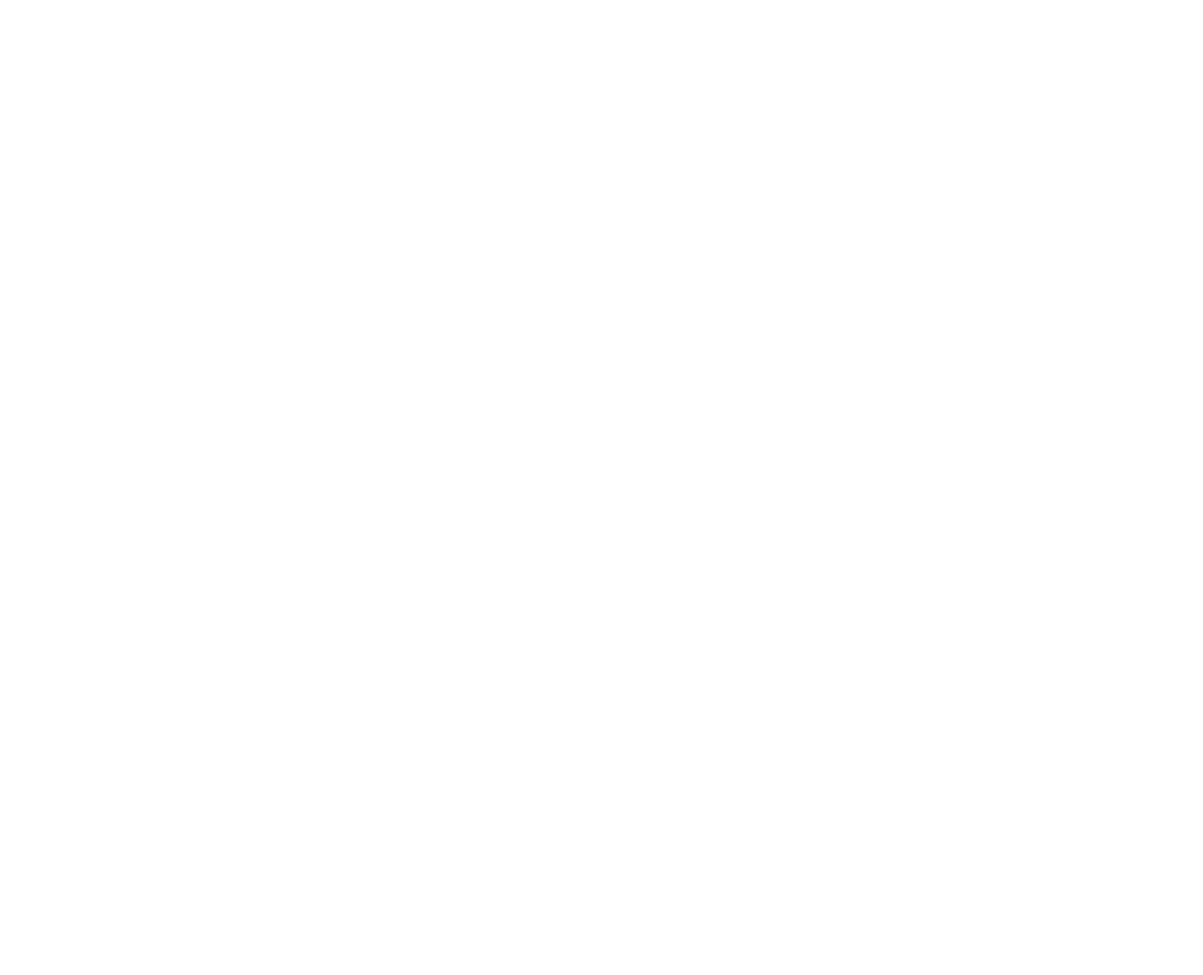
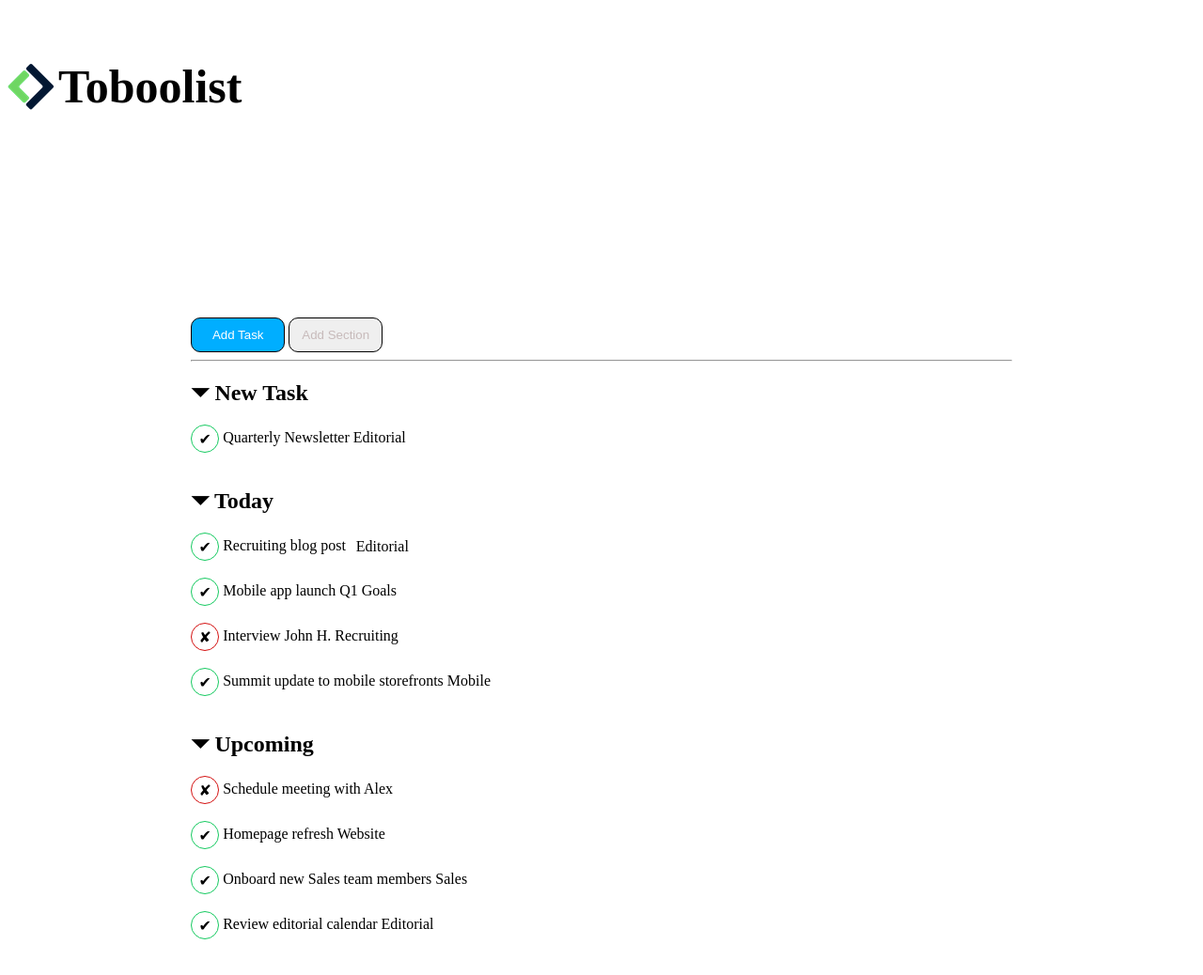
Before and after one commit to AlessandroDiNardo/html-css-toboolist, a plain HTML site: page index.html in a window 1280 px wide. Shown: the whole page at 94% size. Before the commit the page ends 800 px from the top, so only its background shows below. Drawn offline with Linux system fonts and the light colour scheme.

Commit message:
parte principale

```diff
--- /dev/null
+++ b/css/style.css
@@ -0,0 +1,74 @@
+*{
+    box-sizing: border-box;
+}
+
+header{
+    width: 100%;
+    height: 100%;
+    margin: 0;
+    background-color: rgb(255, 255, 255);
+}
+
+.logo{
+    display: inline-block;
+    vertical-align:middle;
+    font-size: 50px;
+    line-height: 100px;
+}
+
+.btn{
+    color: black;
+    width: 100px;
+    text-align: center;
+    padding: 10px;
+    border-radius: 10px;
+    border: 1px solid black;
+  }
+
+  .Task{
+    background-color: rgb(0, 174, 255);
+    border-color: #000000;
+    color: white;
+  }
+
+  .Section{
+    color: rgb(199, 186, 186);
+    border-color: #000000;
+  }
+
+  main{
+    vertical-align: middle;
+    width: 1000px;
+    margin: auto;
+    margin-top: 100px;
+    background-color: rgb(255, 255, 255);
+    border-radius: 30px;
+    padding: 5%;
+  }
+
+  .symbol-border{
+    display: inline-block;
+    width: 30px;
+    height: 30px;
+    color: black;
+    vertical-align: middle;
+    text-align: center;
+    line-height: 30px;
+    border-radius: 50%;
+  }
+.green{
+    border: 1px solid rgb(21, 202, 96);
+}
+
+.red{
+    border: 1px solid rgb(212, 16, 16);
+}
+  .category{
+    /* background-color: rgb(0, 174, 255); */
+    display: inline-block;
+    width: 70px;
+    text-align: center;
+    vertical-align: middle;
+    padding: 5px;
+    border-radius: 10px;
+  }
--- a/index.html
+++ b/index.html
@@ -7,17 +7,116 @@
     <title>Document</title>
 </head>
 <body>
-    <!--  HEader page -->
-    <header>
+    <!DOCTYPE html>
+    <html lang="en">
+    <head>
+        <meta charset="UTF-8">
+        <meta http-equiv="X-UA-Compatible" content="IE=edge">
+        <meta name="viewport" content="width=device-width, initial-scale=1.0">
+        <title>Document</title>
+        <link rel="stylesheet" href="css/style.css">
+    </head>
+    <body>
+        <!-- Header page -->
+        <header>
+            <img class="logo" src="img/logo.png" alt="Logo">
+            <h1 class="logo">
+                Toboolist
+            </h1>
+        </header>
+        <!-- /Header page -->
 
-    </header>
-    <!--  HEader page -->
+        <!-- Main page -->
+        <main>
+            <div class="container">
+                <button class="btn Task">
+                    Add Task
+                </button>
+                <button class="btn Section">
+                    Add Section
+                </button>
+                <hr id="hr">
+                <!-- New Task -->
+                <section>
+                    <h2>&#9207 New Task</h2>
+                    <div>
+                        <span class="symbol-border green">&#10004</span>
+                            Quarterly Newsletter
+                        <span>Editorial</span>
+                    </div>
+                    <br>
 
-    <!-- Main page -->
-    <main>
+                </section>
+                <!-- New Task -->
 
-    </main>
-    <!-- Main page -->
+                <!-- Today -->
+                <section>
+                    <h2>&#9207 Today</h2>
+                    <div>
+                        <span class="symbol-border green">&#10004</span>
+                            Recruiting blog post
+                        <span class="category">Editorial</span>
+                    </div>
+                    <br>
 
+                    <div>
+                        <span class="symbol-border green">&#10004</span>
+                            Mobile app launch
+                        <span>Q1 Goals</span>
+                    </div>
+                    <br>
+
+                    <div>
+                        <span class="symbol-border red">&#x2718</span>
+                            Interview John H.
+                        <span>Recruiting</span>
+                    </div>
+                    <br>
+
+                    <div>
+                        <span class="symbol-border green">&#10004</span>
+                            Summit update to mobile storefronts
+                        <span>Mobile</span>
+                    </div>
+                    <br>
+
+                </section>
+                <!-- Today -->
+
+                <!-- Upcoming -->
+                <section>
+                    <h2>&#9207 Upcoming</h2>
+                    <div>
+                        <span class="symbol-border red">&#x2718</span>
+                            Schedule meeting with Alex
+                    </div>
+                    <br>
+
+                    <div>
+                        <span class="symbol-border green">&#10004</span>
+                            Homepage refresh
+                        <span>Website</span>
+                    </div>
+                    <br>
+
+                    <div>
+                        <span class="symbol-border green">&#10004</span>
+                            Onboard new Sales team members
+                        <span>Sales</span>
+                    </div>
+                    <br>
+
+                    <div>
+                        <span class="symbol-border green">&#10004</span>
+                            Review editorial calendar
+                        <span>Editorial</span>
+                    </div>
+                </section>
+                <!-- Upcoming -->
+            </div>
+        </main>
+        <!-- /Main page -->
+    </body>
+    </html>
 </body>
 </html>
```
Also changed, not shown: img/Logo.png (added).
